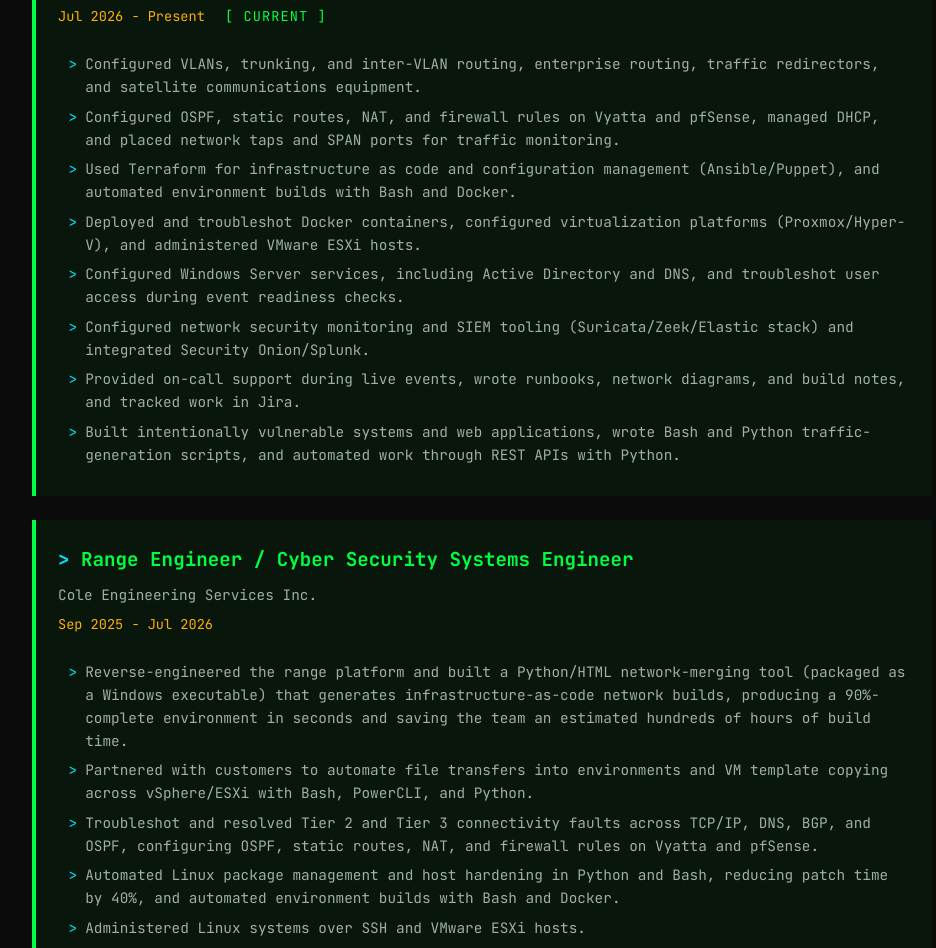
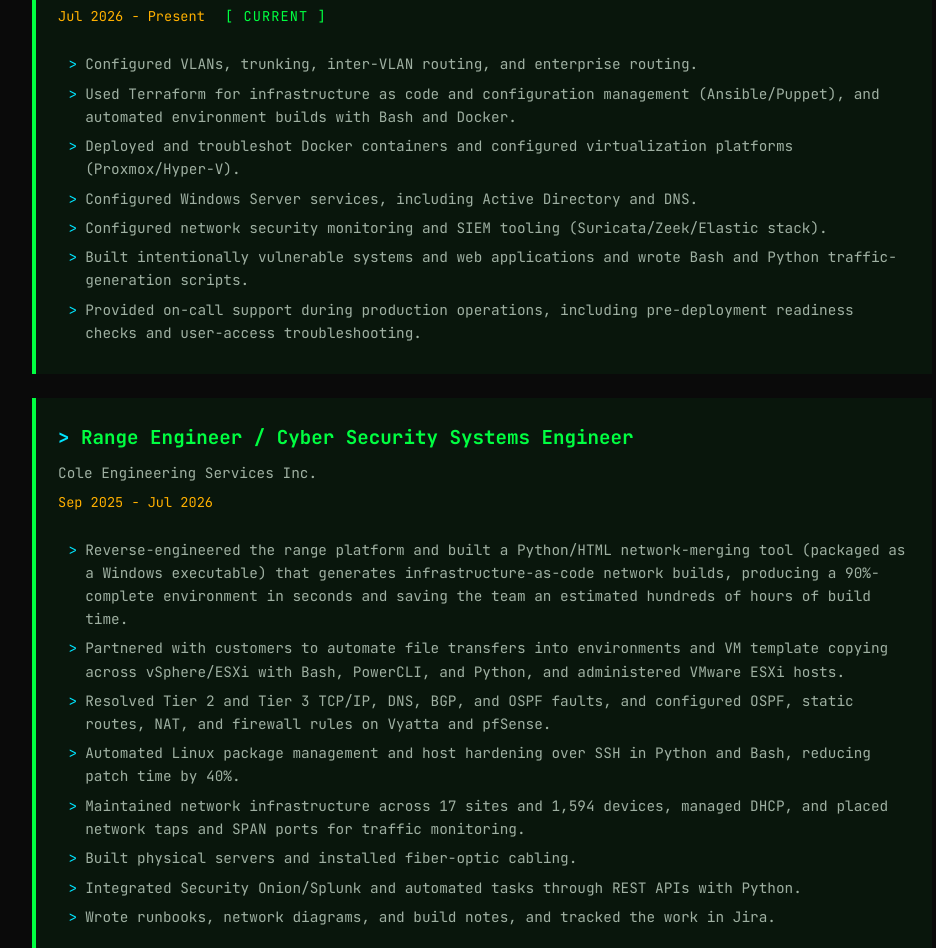
Before and after one commit to mcoco35/mason-coco-portfolio, a React (Create React App) app: page / in a window 1280 px wide. Shown: the part 1680-2628 px from the top of the page, without its empty margins (158-1094 px from the left). Built offline with nearby package versions, Linux system fonts and the light colour scheme.

Commit message:
Split Booz and Cole work history onto distinct engineering bullets.
Drop satellite communications and traffic redirectors, describe on-call work as production operations, and use the specified Cole Test Lead validation line.

Co-authored-by: Mason Coco <mcoco35@users.noreply.github.com>

```diff
--- a/src/App.js
+++ b/src/App.js
@@ -259,14 +259,13 @@ function App() {
               <p className="institution">Booz Allen Hamilton</p>
               <p className="dates">Jul 2026 - Present <span className="role-status">[ CURRENT ]</span></p>
               <ul>
-                <li>Configured VLANs, trunking, and inter-VLAN routing, enterprise routing, traffic redirectors, and satellite communications equipment.</li>
-                <li>Configured OSPF, static routes, NAT, and firewall rules on Vyatta and pfSense, managed DHCP, and placed network taps and SPAN ports for traffic monitoring.</li>
+                <li>Configured VLANs, trunking, inter-VLAN routing, and enterprise routing.</li>
                 <li>Used Terraform for infrastructure as code and configuration management (Ansible/Puppet), and automated environment builds with Bash and Docker.</li>
-                <li>Deployed and troubleshot Docker containers, configured virtualization platforms (Proxmox/Hyper-V), and administered VMware ESXi hosts.</li>
-                <li>Configured Windows Server services, including Active Directory and DNS, and troubleshot user access during event readiness checks.</li>
-                <li>Configured network security monitoring and SIEM tooling (Suricata/Zeek/Elastic stack) and integrated Security Onion/Splunk.</li>
-                <li>Provided on-call support during live events, wrote runbooks, network diagrams, and build notes, and tracked work in Jira.</li>
-                <li>Built intentionally vulnerable systems and web applications, wrote Bash and Python traffic-generation scripts, and automated work through REST APIs with Python.</li>
+                <li>Deployed and troubleshot Docker containers and configured virtualization platforms (Proxmox/Hyper-V).</li>
+                <li>Configured Windows Server services, including Active Directory and DNS.</li>
+                <li>Configured network security monitoring and SIEM tooling (Suricata/Zeek/Elastic stack).</li>
+                <li>Built intentionally vulnerable systems and web applications and wrote Bash and Python traffic-generation scripts.</li>
+                <li>Provided on-call support during production operations, including pre-deployment readiness checks and user-access troubleshooting.</li>
               </ul>
             </div>
 
@@ -276,15 +275,13 @@ function App() {
               <p className="dates">Sep 2025 - Jul 2026</p>
               <ul>
                 <li>Reverse-engineered the range platform and built a Python/HTML network-merging tool (packaged as a Windows executable) that generates infrastructure-as-code network builds, producing a 90%-complete environment in seconds and saving the team an estimated hundreds of hours of build time.</li>
-                <li>Partnered with customers to automate file transfers into environments and VM template copying across vSphere/ESXi with Bash, PowerCLI, and Python.</li>
-                <li>Troubleshot and resolved Tier 2 and Tier 3 connectivity faults across TCP/IP, DNS, BGP, and OSPF, configuring OSPF, static routes, NAT, and firewall rules on Vyatta and pfSense.</li>
-                <li>Automated Linux package management and host hardening in Python and Bash, reducing patch time by 40%, and automated environment builds with Bash and Docker.</li>
-                <li>Administered Linux systems over SSH and VMware ESXi hosts.</li>
+                <li>Partnered with customers to automate file transfers into environments and VM template copying across vSphere/ESXi with Bash, PowerCLI, and Python, and administered VMware ESXi hosts.</li>
+                <li>Resolved Tier 2 and Tier 3 TCP/IP, DNS, BGP, and OSPF faults, and configured OSPF, static routes, NAT, and firewall rules on Vyatta and pfSense.</li>
+                <li>Automated Linux package management and host hardening over SSH in Python and Bash, reducing patch time by 40%.</li>
                 <li>Maintained network infrastructure across 17 sites and 1,594 devices, managed DHCP, and placed network taps and SPAN ports for traffic monitoring.</li>
                 <li>Built physical servers and installed fiber-optic cabling.</li>
-                <li>Provided on-call support during live events, including readiness checks and user-access troubleshooting.</li>
+                <li>Integrated Security Onion/Splunk and automated tasks through REST APIs with Python.</li>
                 <li>Wrote runbooks, network diagrams, and build notes, and tracked the work in Jira.</li>
-                <li>Built intentionally vulnerable systems and web applications, wrote Bash and Python traffic-generation scripts, integrated Security Onion/Splunk, and automated tasks through REST APIs with Python.</li>
               </ul>
             </div>
 
@@ -295,7 +292,7 @@ function App() {
               <ul>
                 <li>Standardized QA workflows by authoring formal SOPs and managing test scripts via Git to ensure repeatable results.</li>
                 <li>Mentored a team of engineers on troubleshooting protocols and incident reporting, serving as the technical escalation point.</li>
-                <li>Performed network validation using nslookup, ping and MTR to verify TCP/IP integrity and identify latency root causes.</li>
+                <li>Validated network and service builds against customer requirements: verified end-to-end reachability with ping and MTR (traceroute), tested services and name resolution with nslookup, and tested user emulation and scripted traffic generation.</li>
                 <li>Tested virtualized infrastructure configurations against the stated requirements.</li>
               </ul>
             </div>
--- a/src/SkillsMatrix.js
+++ b/src/SkillsMatrix.js
@@ -913,11 +913,11 @@ export const SKILLS_DATA = [
     ]
   },
   {
-    name: 'On-call Event Support',
+    name: 'On-call Production Operations',
     category: 'Systems',
     sources: [
-      { type: 'work', label: 'Booz Allen — on-call support during live events' },
-      { type: 'work', label: 'Cole Engineering — on-call support during live events' },
+      { type: 'work', label: 'Booz Allen — on-call support during production operations' },
+      { type: 'work', label: 'Cole Engineering — on-call support during production operations' },
     ]
   },
   {
```
Also changed, not shown: cv2.txt, 1 other file (tests, documents, lock files or other folders).
